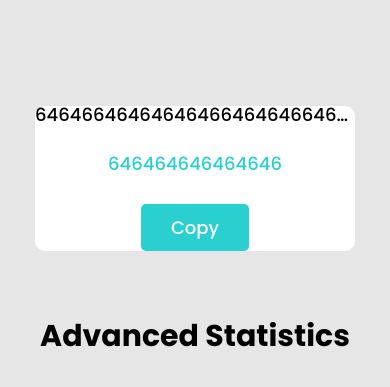
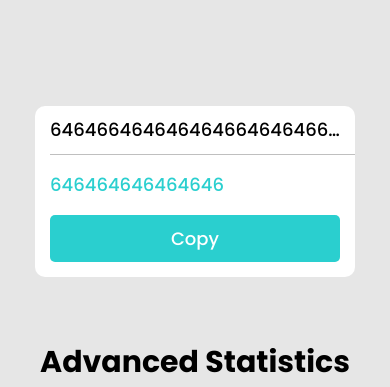
Before and after one commit to JulianTymeczko/URL-Shortener, a plain HTML site: page index.html in a window 390 px wide. Shown: the part 967-1354 px from the top of the page. Drawn offline with Linux system fonts and the light colour scheme.

Commit message:
fixed the past searches box

```diff
--- a/script.js
+++ b/script.js
@@ -1,4 +1,4 @@
-// for the mobile navigation
+// for the mobile navigation, note* if you decide to change it make it clear the image and replace it with a div containing all of the items.
 function toggleDropdown() {
     var dropdownMenu = document.getElementById("dropdownMenu");
     dropdownMenu.style.display = dropdownMenu.style.display === "none" ? "block" : "none";
--- a/style.css
+++ b/style.css
@@ -481,11 +481,15 @@ this is the part for the divs that will be created dynamically with javascript *
 
 
     }
-
+    #copy-button{
+        width: 100%;
+    }
     .past-searches {
         flex-direction: column;
-        padding: 0px;
+        padding: 15px;
         margin-top: 40px;
+        align-items:start;
+        gap:15px;
     }
 
     .past-searches h1{
@@ -493,6 +497,10 @@ this is the part for the divs that will be created dynamically with javascript *
         overflow: hidden !important;
         text-overflow: ellipsis !important;
         width:100%;
+        border-bottom: 1px solid hsl(0, 0%, 75%);
+        padding-bottom: 15px;
+        width: calc(100% + 15px);
+        padding-right:15px;
     }
 
     #statistics-bottom {
```
